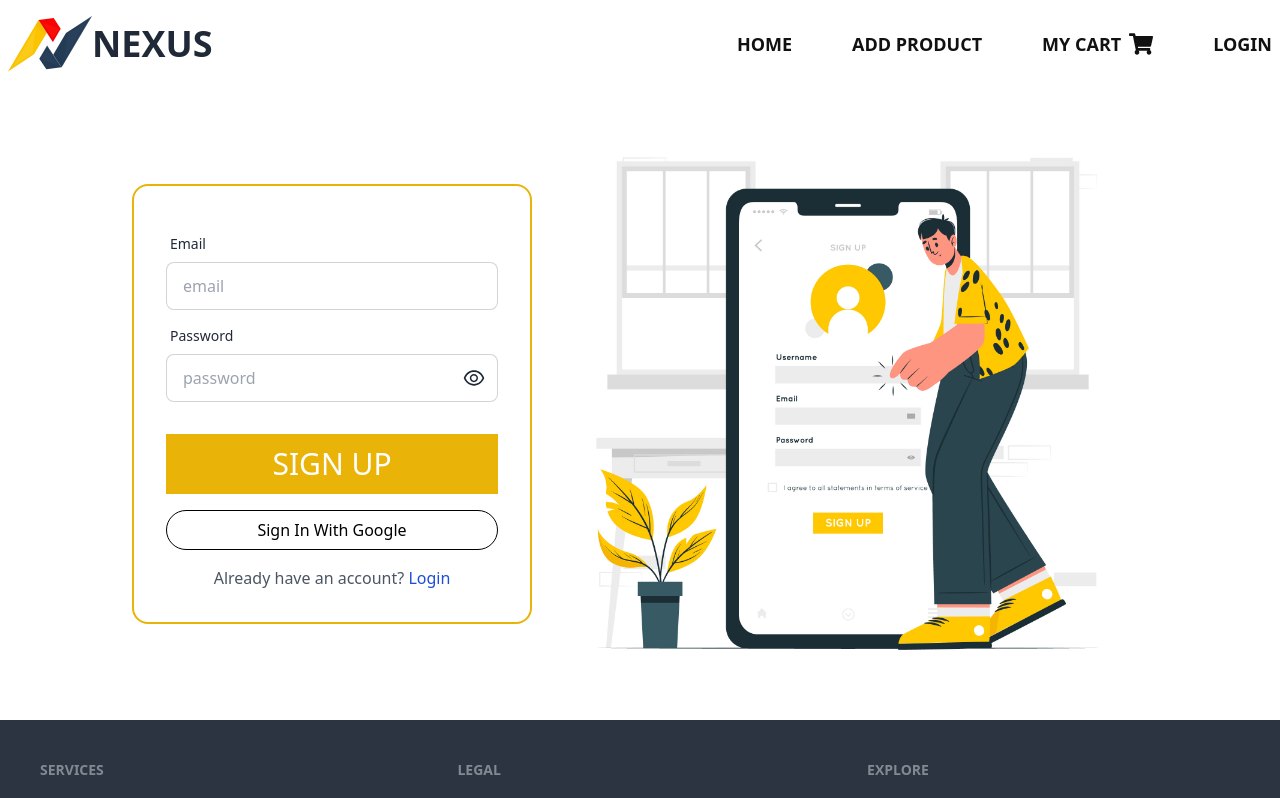
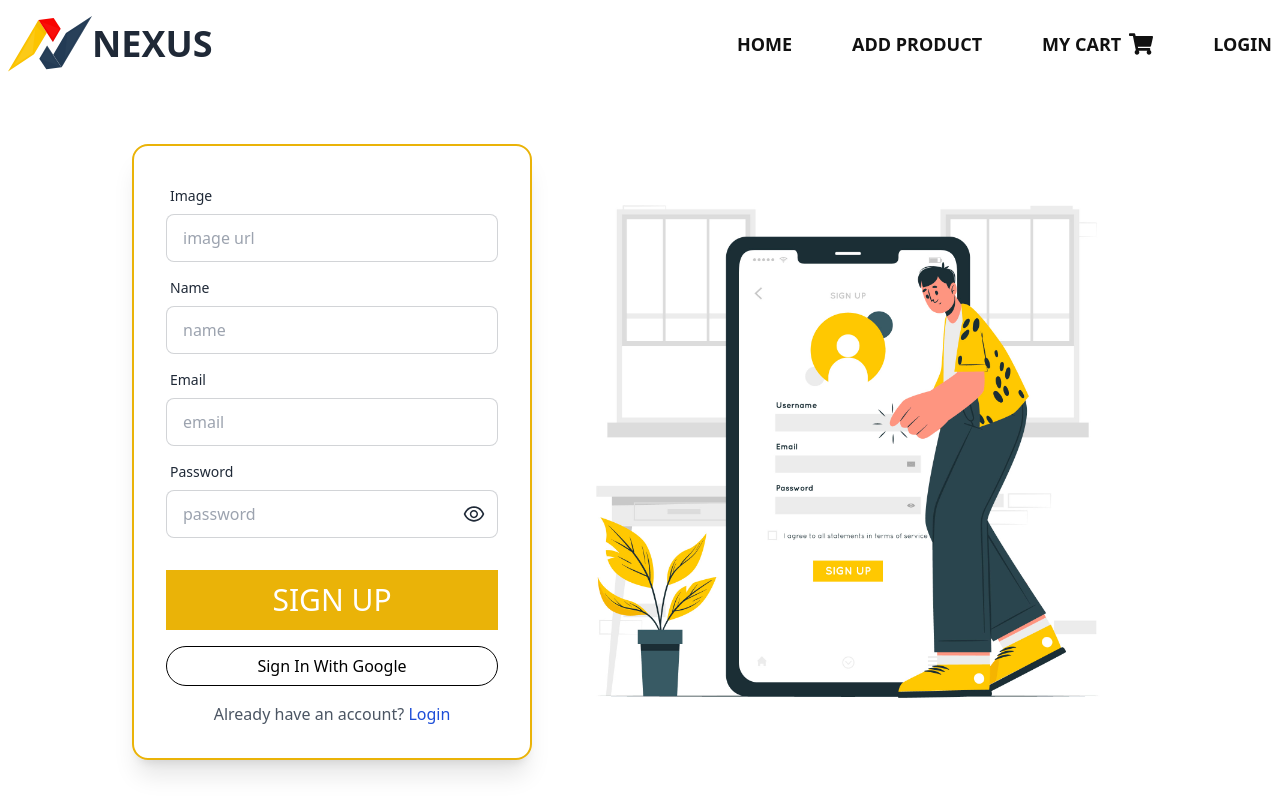
Before and after one commit to Mehedy-Tanvir/brand-shop-client, a React (Vite) app: page /register in a window 1280 px wide. Shown: the top 798 px of the page. Built offline with nearby package versions, Linux system fonts and the light colour scheme; no server answers.

Commit message:
users name and image getting functionality added

```diff
--- a/src/Components/ProductCard/ProductCard.jsx
+++ b/src/Components/ProductCard/ProductCard.jsx
@@ -5,7 +5,7 @@ import { Link } from "react-router-dom";
 
 const ProductCard = ({ product }) => {
   return (
-    <div className="border-2 border-yellow-500 justify-self-center card lg:w-96 bg-base-100">
+    <div className="w-full border-2 border-yellow-500 shadow-xl justify-self-center card lg:w-96 bg-base-100">
       <figure className="p-4">
         <img
           className="h-[200px] object-cover object-center"
@@ -35,7 +35,7 @@ const ProductCard = ({ product }) => {
 
         <div className="grid grid-cols-2">
           <p className="text-xl font-regular">Type: {product.type}</p>
-          <p className="text-2xl text-yellow-600 font-regular">
+          <p className="text-xl text-yellow-600 md:text-2xl font-regular">
             Price: ${product.price}
           </p>
         </div>
--- a/src/Pages/AddProduct/AddProduct.jsx
+++ b/src/Pages/AddProduct/AddProduct.jsx
@@ -37,7 +37,7 @@ const AddProduct = () => {
       .catch((error) => console.log(error));
   };
   return (
-    <div className="container px-2 mx-auto">
+    <div className="container px-2 mx-auto mt-10 mb-10">
       <Toaster />
       <div className="hero">
         <div className="flex-col md:flex-row-reverse hero-content">
@@ -48,7 +48,7 @@ const AddProduct = () => {
               alt=""
             />
           </div>
-          <div className="flex-shrink-0 border-2 border-yellow-500 card">
+          <div className="flex-shrink-0 border-2 border-yellow-500 shadow-xl card">
             <form onSubmit={handleSubmit} className="card-body">
               <div className="grid grid-cols-1 gap-2 md:grid-cols-2">
                 <div className="md:col-span-2 form-control">
--- a/src/Pages/Login/Login.jsx
+++ b/src/Pages/Login/Login.jsx
@@ -51,7 +51,7 @@ const Login = () => {
               alt=""
             />
           </div>
-          <div className="flex-shrink-0 w-full md:w-[400px] border-2 border-yellow-500 card">
+          <div className="flex-shrink-0 w-full md:w-[400px] border-2 shadow-xl border-yellow-500 card">
             <form onSubmit={handleSubmit} className="card-body">
               <div className="form-control">
                 <label className="label">
--- a/src/Pages/Products/Products.jsx
+++ b/src/Pages/Products/Products.jsx
@@ -95,7 +95,7 @@ const Products = () => {
           <h1 className="text-5xl font-bold text-center">No products found</h1>
         </div>
       )}
-      <div className="container grid grid-cols-1 gap-6 mx-auto mt-10 mb-10 md:grid-cols-2">
+      <div className="container grid grid-cols-1 gap-6 mx-auto mt-10 mb-10 md:grid-cols-2 xl:grid-cols-3">
         {loadedProducts?.map((product, idx) => (
           <ProductCard key={idx} product={product}></ProductCard>
         ))}
--- a/src/Pages/Register/Register.jsx
+++ b/src/Pages/Register/Register.jsx
@@ -3,10 +3,11 @@ import { AiOutlineEye, AiOutlineEyeInvisible } from "react-icons/ai";
 import { useContext, useState } from "react";
 import toast, { Toaster } from "react-hot-toast";
 import { AuthContext } from "../../Provider/AuthProvider";
+import auth from "../../firebase/firebaseConfig";
 
 const Register = () => {
   const [showPassword, setShowPassword] = useState(false);
-  const { googleSignIn, registerUser } = useContext(AuthContext);
+  const { googleSignIn, registerUser, profileUpdate } = useContext(AuthContext);
   const navigate = useNavigate();
   const location = useLocation();
   const handleGoogleSignIn = () => {
@@ -22,6 +23,8 @@ const Register = () => {
   };
   const handleSubmit = (e) => {
     e.preventDefault();
+    const name = e.target.name.value;
+    const image = e.target.image.value;
     const email = e.target.email.value;
     const password = e.target.password.value;
     if (password.length < 6) {
@@ -35,8 +38,13 @@ const Register = () => {
     }
     registerUser(email, password)
       .then(() => {
+        profileUpdate(name, image)
+          .then(() => {
+            e.target.name.value = "";
+            e.target.image.value = "";
             e.target.email.value = "";
             e.target.password.value = "";
+            console.log(auth.currentUser);
             toast.success("User registered successfully");
             if (location.state) {
               navigate(location.state);
@@ -44,10 +52,12 @@ const Register = () => {
               navigate("/");
             }
           })
+          .catch((error) => console.log(error));
+      })
       .catch((error) => toast.error(error.message));
   };
   return (
-    <div className="container px-2 mx-auto">
+    <div className="container px-2 mx-auto mt-10 mb-10">
       <div>
         <Toaster />
       </div>
@@ -60,9 +70,32 @@ const Register = () => {
               alt=""
             />
           </div>
-          <div className="flex-shrink-0 w-full md:w-[400px] border-2 border-yellow-500 card">
+          <div className="flex-shrink-0 w-full md:w-[400px] border-2 shadow-xl border-yellow-500 card">
             <form onSubmit={handleSubmit} className="card-body">
-              <div></div>
+              <div className="form-control">
+                <label className="label">
+                  <span className="label-text">Image</span>
+                </label>
+                <input
+                  name="image"
+                  type="text"
+                  placeholder="image url"
+                  className="input input-bordered"
+                  required
+                />
+              </div>
+              <div className="form-control">
+                <label className="label">
+                  <span className="label-text">Name</span>
+                </label>
+                <input
+                  name="name"
+                  type="text"
+                  placeholder="name"
+                  className="input input-bordered"
+                  required
+                />
+              </div>
               <div className="form-control">
                 <label className="label">
                   <span className="label-text">Email</span>
--- a/src/Pages/UpdateProduct/UpdateProduct.jsx
+++ b/src/Pages/UpdateProduct/UpdateProduct.jsx
@@ -53,7 +53,7 @@ const UpdateProduct = () => {
               alt=""
             />
           </div>
-          <div className="flex-shrink-0 border-2 border-yellow-500 card">
+          <div className="flex-shrink-0 border-2 border-yellow-500 shadow-xl card">
             <form onSubmit={handleSubmit} className="card-body">
               <div className="grid grid-cols-1 gap-2 md:grid-cols-2">
                 <div className="md:col-span-2 form-control">
```
Lines whose indentation alone changed are shown as unchanged.
